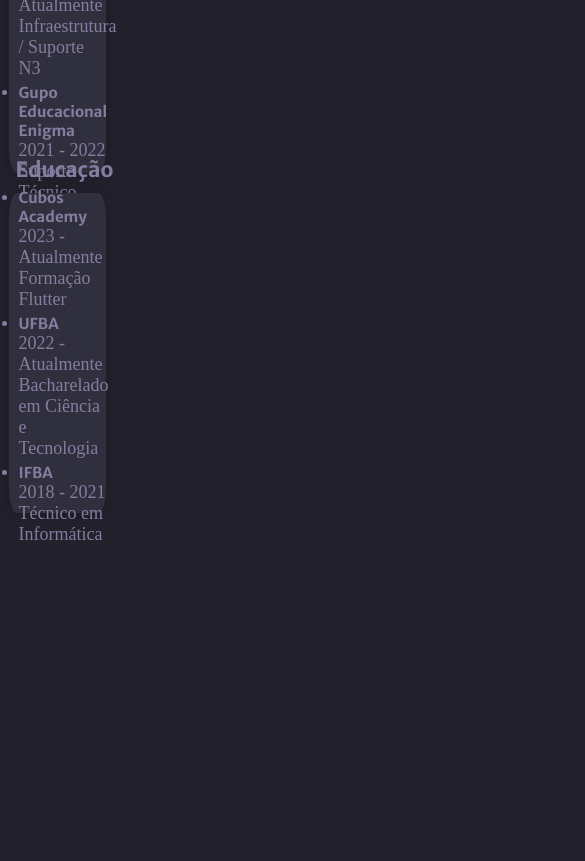
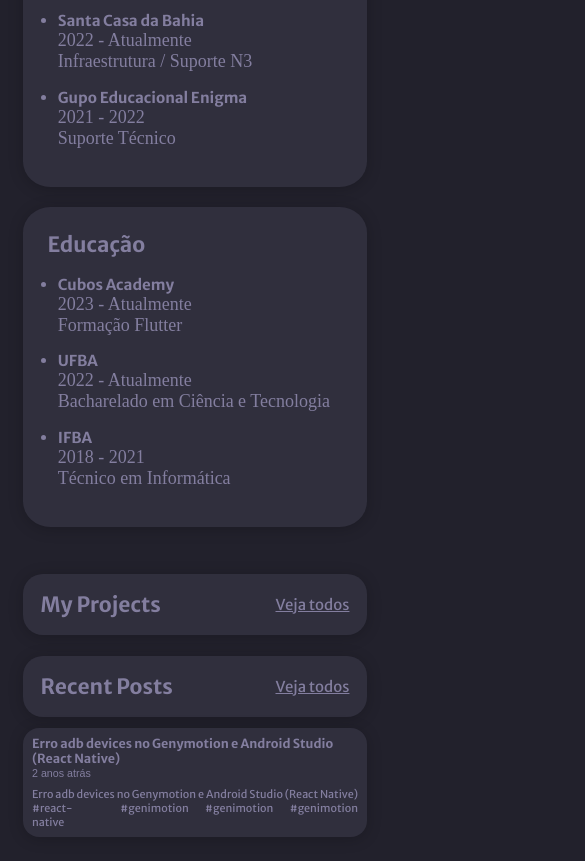
Before and after one commit to JoseCardoso-dev/PTDev-TITAN, a plain HTML site: page Desafio-Portfolio/index.html in a window 390 px wide. Shown: the part 1024-1885 px from the top of the page, 585 px wide, since content can reach past the window. Before the commit the page ends 1574 px from the top, so only its background shows below. Drawn offline with Linux system fonts and the light colour scheme; no server answers.

Commit message:
finish desfio portifolio and update readme

```diff
--- a/Desafio-Portfolio/assets/css/style-index.css
+++ b/Desafio-Portfolio/assets/css/style-index.css
@@ -110,6 +110,7 @@
 .section-posts{
     display: grid;
     grid-template-columns: auto 1fr;
+    align-items: center;
     grid-gap: 2em;
     padding: 2.5%;
     border-radius: 1.5em;
@@ -132,7 +133,7 @@
 .tags{
     display: flex;
     flex-direction: row;
-    gap: 2em;
+    gap: 5%;
 }
 
 .title-post{
@@ -144,3 +145,45 @@
     font-family: Arial, Helvetica, sans-serif;
 
 }
+
+@media (max-width: 420px) {
+    body{
+        display: flex;
+        flex-direction: column;
+    }
+
+    aside {
+        width: 100%;
+        padding: 6%;
+    }
+
+    main{
+        width: 100%;
+        padding: 6%;
+    }
+
+    .section-project {
+        grid-template-columns: repeat(1, 1fr);
+    }
+
+    .title-container{
+        font-size: 14px;
+        padding: 5%;
+    }
+
+    .section-posts img{
+        display: none;
+    }
+
+    .section-posts{
+        display: flex;
+        grid-gap: 0;
+        font-size: 60%;
+    }
+
+    .section-posts .title-post{
+        font-size: 99%;
+    }
+
+
+}
--- a/Desafio-Portfolio/index.html
+++ b/Desafio-Portfolio/index.html
@@ -4,8 +4,8 @@
     <meta charset="UTF-8">
     <meta name="viewport" content="width=device-width, initial-scale=1.0">
     <link rel="stylesheet" href="https://fonts.googleapis.com/css2?family=Merriweather+Sans:wght@400;500;700&display=swap">
+    <link rel="stylesheet" href="./assets/css/style-index-aside.css">
     <link rel="stylesheet" href="./assets/css/style-index.css">
-    <link rel="stylesheet" href="./assets/css/style-index-aside.css">
     <title>Portifolio José</title>
 </head>
 <body>
```
Also changed, not shown: Desafio-Portfolio/assets/img/view-project/mode-mobile.png (added), Desafio-Social_Tree/assets/view-project/view_mobile.png (renamed from Desafio-Social_Tree/assets/view-project/viwe_mobile.png), README.md.
